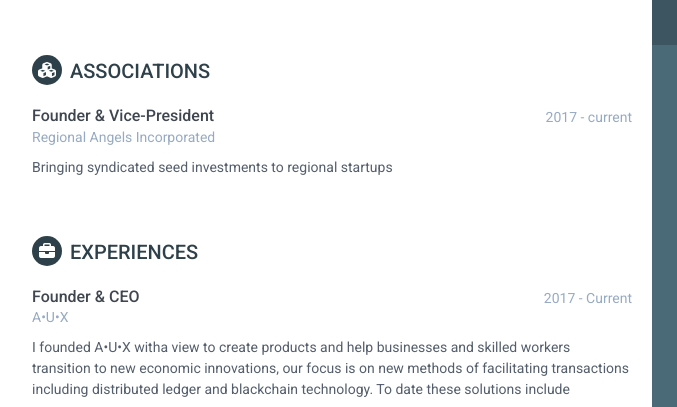
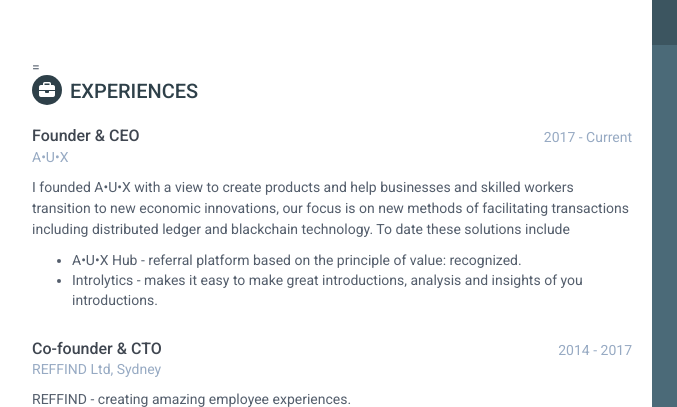
Before and after one commit to wethanet/wethanet.github.io, a plain HTML site: page index.html in a window 1280 px wide. Shown: the part 258-665 px from the top of the page, 188-865 px from the left. Drawn offline with nearby package versions, Linux system fonts and the light colour scheme.

Commit message:
remove associations

```diff
--- a/index.html
+++ b/index.html
@@ -93,28 +93,7 @@
         </div>
         <!--//summary-->
       </section>
-      <!--//section-->
-
-      <section class="section experiences-section d-none">
-        <h2 class="section-title"><i class="fa fa-cubes"></i>Associations</h2>
-
-        <div class="item">
-          <div class="meta">
-            <div class="upper-row">
-              <h3 class="job-title">Founder & Vice-President</h3>
-              <div class="time">2017 - current</div>
-            </div>
-            <!--//upper-row-->
-            <div class="company">Regional Angels Incorporated</div>
-          </div>
-          <!--//meta-->
-          <div class="details">
-            <p>Bringing syndicated seed investments to regional startups</p>
-          </div>
-          <!--//details-->
-        </div>
-        <!--//item-->
-      </section>
+      <!--//section-->=
 
       <section class="section experiences-section">
         <h2 class="section-title"><i class="fa fa-briefcase"></i>Experiences</h2>
@@ -130,7 +109,7 @@
           </div>
           <!--//meta-->
           <div class="details">
-            <p>I founded A•U•X witha view to create products and help businesses and skilled workers transition to new economic innovations, our focus is on new methods of facilitating transactions including distributed ledger and blackchain technology.  To date these solutions include
+            <p>I founded A•U•X with a view to create products and help businesses and skilled workers transition to new economic innovations, our focus is on new methods of facilitating transactions including distributed ledger and blackchain technology.  To date these solutions include
               <ul>
                 <li>A•U•X Hub - referral platform based on the principle of value: recognized.</li>
                 <li>Introlytics - makes it easy to make great introductions, analysis and insights of you introductions.</li>
```
